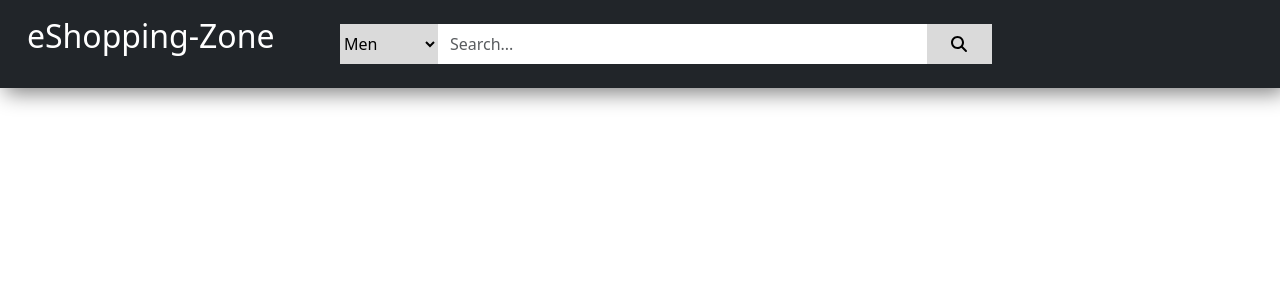
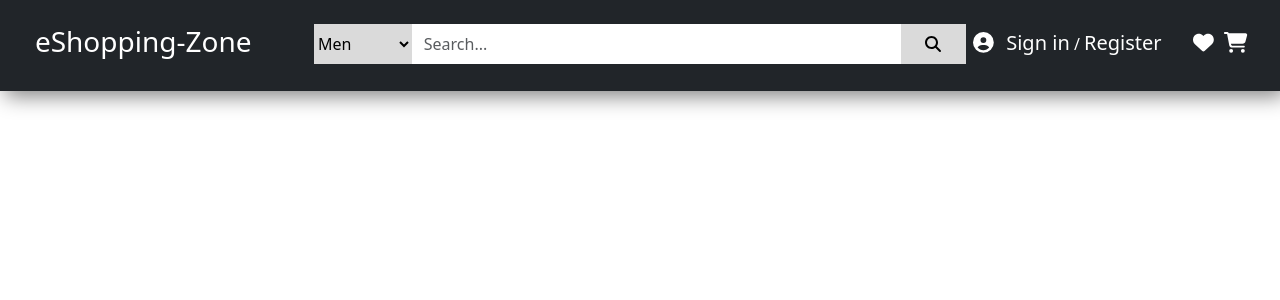
Before and after one commit to Nazmul457/angular-ecommerce-project, an Angular app: page / in a window 1280 px wide. Shown: the top 300 px of the page. Built offline with nearby package versions, Linux system fonts and the light colour scheme.

Commit message:
Login link, wishlist and cart icons added to header bar

```diff
--- a/src/app/header/header.component.html
+++ b/src/app/header/header.component.html
@@ -1,7 +1,7 @@
 <div class='header bg-dark'>
     <div class='row'>
         <div class='brand my-1'>
-            <h2>eShopping-Zone</h2>
+            <h3>eShopping-Zone</h3>
         </div>
         <div class='p-0 my-4 w-50 h-25 bg-white'>
             <select class="dropdown p-0 m-0" id="">
@@ -12,5 +12,19 @@
             <input class='form-control search-box' placeholder='Search...'/>
             <button class='search-button'><fa-icon [icon]='faSearch'></fa-icon></button>
         </div>
+        <div class="login-container p-0">
+            <fa-icon class="user-icon" [icon]="faUserCircle"></fa-icon>
+            <h5><a href="#">Sign in</a></h5> / <h5><a href="#">Register</a></h5>
+        </div>
+        <div class="cart-wishlist">
+            <ul class="p-0">
+                <li class="list-item">
+                    <fa-icon [icon]="faHeart"></fa-icon>
+                </li>
+                <li class="list-item">
+                    <fa-icon [icon]="faShoppingCart"></fa-icon>
+                </li>
+            </ul>
+        </div>
     </div>
 </div>
--- a/src/app/header/header.component.scss
+++ b/src/app/header/header.component.scss
@@ -8,8 +8,8 @@ $search-bar-border: none;
 .brand {
     color: white;
     margin-left: 2%;
-    padding: 0.8em;
-    width: 25%;
+    padding: 1.3em;
+    width: 23%;
 }
 
 .search-box {
@@ -32,3 +32,39 @@ $search-bar-border: none;
     border: $search-bar-border;
     background-color: $search-bar-background-color;
 }
+
+.login-container {
+    color: white;
+    display: inline-block;
+    width: 15%;
+    text-align: right;
+    margin: 1.7em 0.2em 0 0;
+}
+
+h5 {
+    display: inline-block;
+    a {
+        text-decoration: none;
+        color: white;
+    }
+}
+
+.user-icon {
+    margin-right: 0.4em;
+    padding: 0.2em;
+    font-size: 1.3em;
+}
+
+.cart-wishlist {
+    width: 8%;
+    margin-top: 1.7em;
+    margin-left: 1em;
+
+    .list-item {
+        color: white;
+        list-style-type: none;
+        display: inline-block;
+        font-size: 1.3em;
+        margin-right: 0.5em;
+    }
+}
--- a/src/app/header/header.component.ts
+++ b/src/app/header/header.component.ts
@@ -1,5 +1,5 @@
 import { Component } from '@angular/core';
-import { faSearch } from '@fortawesome/free-solid-svg-icons';
+import { faSearch, faUserCircle, faHeart, faShoppingCart } from '@fortawesome/free-solid-svg-icons';
 
 @Component({
   selector: 'app-header',
@@ -8,4 +8,7 @@ import { faSearch } from '@fortawesome/free-solid-svg-icons';
 })
 export class HeaderComponent {
   faSearch = faSearch;
+  faUserCircle = faUserCircle;
+  faHeart = faHeart;
+  faShoppingCart = faShoppingCart;
 }
```
